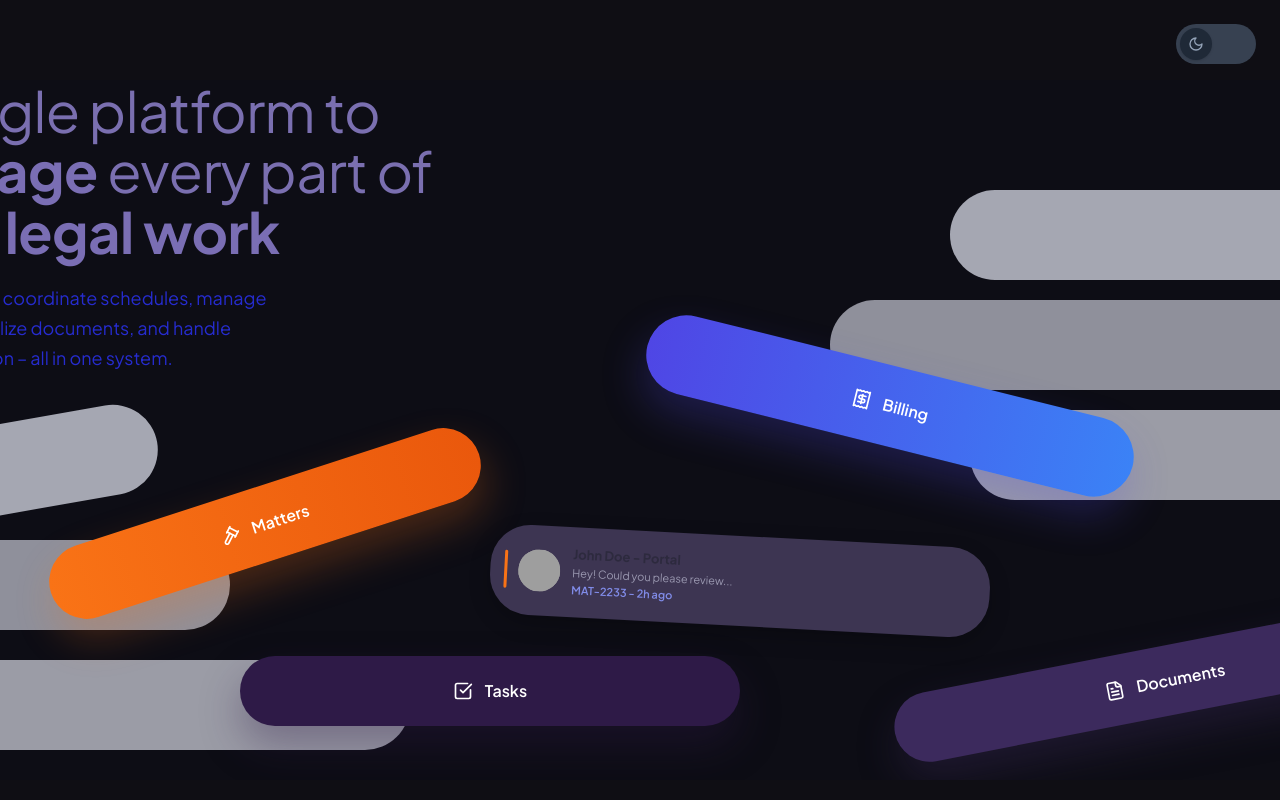
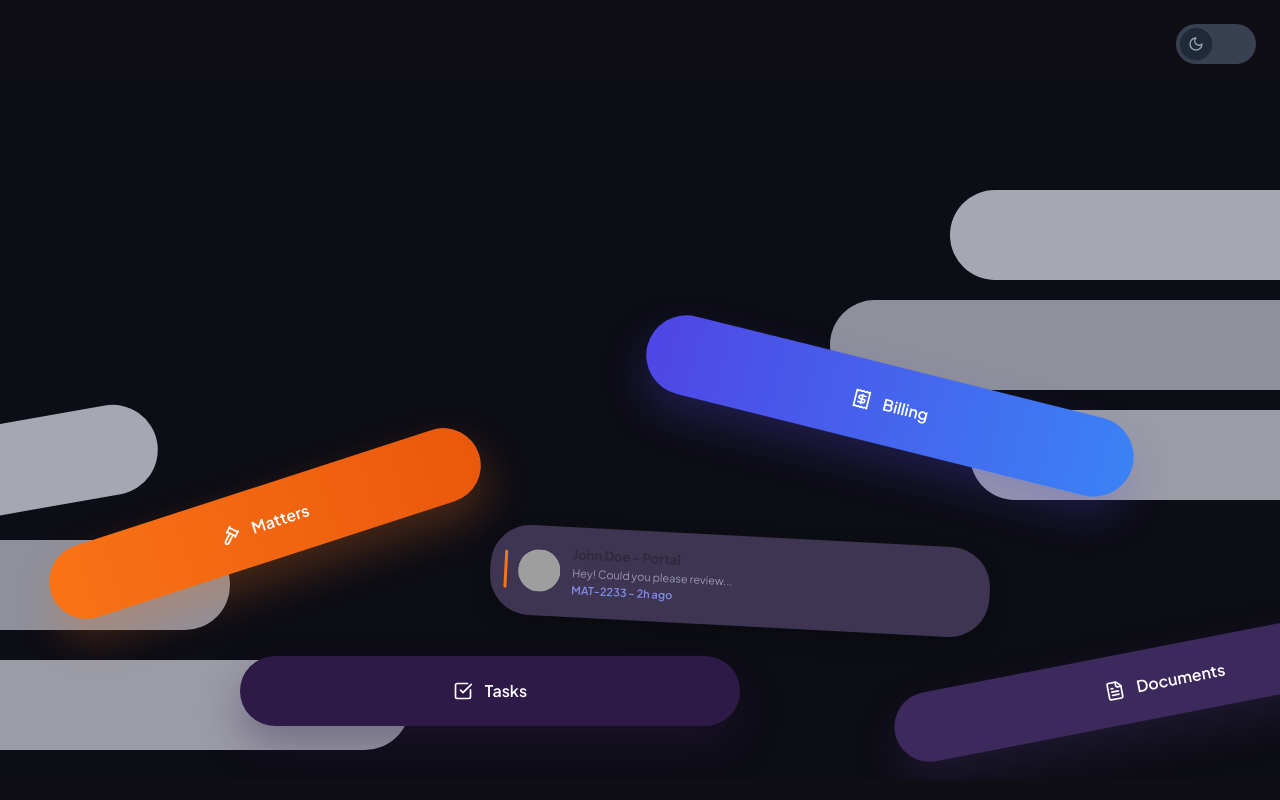
Before and after one commit to piyushthawale19/praava-legal, a Next.js app: page / in a window 1280 px wide. Built offline with nearby package versions, Linux system fonts and the light colour scheme; grey boxes are pictures that could not be loaded.

Commit message:
feat: add staggered word reveal animations to HeroSection and FloatingCard components

```diff
--- a/src/app/globals.css
+++ b/src/app/globals.css
@@ -70,3 +70,85 @@ body {
   animation: fade-in-up 0.6s 0.35s ease-out forwards;
   opacity: 0;
 }
+
+/* Staggered word reveal animation */
+@keyframes word-reveal {
+  0% {
+    opacity: 0;
+    transform: translateY(20px);
+    filter: blur(8px);
+  }
+  100% {
+    opacity: 1;
+    transform: translateY(0);
+    filter: blur(0);
+  }
+}
+
+.animate-word {
+  display: inline-block;
+  opacity: 0;
+  animation: word-reveal 0.6s ease-out forwards;
+}
+
+.animate-word-d1 {
+  animation-delay: 0.1s;
+}
+.animate-word-d2 {
+  animation-delay: 0.3s;
+}
+.animate-word-d3 {
+  animation-delay: 0.5s;
+}
+.animate-word-d4 {
+  animation-delay: 0.7s;
+}
+.animate-word-d5 {
+  animation-delay: 0.9s;
+}
+.animate-word-d6 {
+  animation-delay: 1.1s;
+}
+.animate-word-d7 {
+  animation-delay: 1.3s;
+}
+.animate-word-d8 {
+  animation-delay: 1.5s;
+}
+.animate-word-d9 {
+  animation-delay: 1.7s;
+}
+.animate-word-d10 {
+  animation-delay: 2.1s;
+}
+.animate-word-d11 {
+  animation-delay: 2.35s;
+}
+.animate-word-d12 {
+  animation-delay: 2.6s;
+}
+.animate-word-d13 {
+  animation-delay: 2.85s;
+}
+.animate-word-d14 {
+  animation-delay: 3.1s;
+}
+.animate-word-d15 {
+  animation-delay: 3.35s;
+}
+
+@keyframes paragraph-reveal {
+  0% {
+    opacity: 0;
+    transform: translateY(14px);
+  }
+  100% {
+    opacity: 1;
+    transform: translateY(0);
+  }
+}
+
+.animate-paragraph {
+  opacity: 0;
+  animation: paragraph-reveal 0.7s 2.1s ease-out forwards;
+}
--- a/src/components/hero/FloatingCard.tsx
+++ b/src/components/hero/FloatingCard.tsx
@@ -77,7 +77,7 @@ export function FloatingCard(props: FloatingCardProps) {
     const { rotation, avatarSrc, title, message, meta, className = "", style } = props;
     return (
       <div
-        className={`flex items-center gap-[12px] rounded-[40px] bg-[#938ce2] px-[14px] py-[12px] text-[#1F1F1F] shadow-[0_12px_30px_rgba(140,120,180,0.2)] transition-all duration-200 hover:-translate-y-1 hover:scale-[1.02] hover:shadow-[0_14px_32px_-4px_rgba(140,120,180,0.3)] dark:bg-[#3d3552] dark:text-[#e0ddf0] dark:shadow-[0_8px_24px_-4px_rgba(0,0,0,0.3)] ${className}`}
+        className={`pointer-events-auto cursor-pointer flex items-center gap-[12px] rounded-[40px] bg-[#938ce2] px-[14px] py-[12px] text-[#1F1F1F] shadow-[0_12px_30px_rgba(140,120,180,0.2)] transition-all duration-500 ease-out hover:-translate-y-2 hover:scale-[1.05] hover:brightness-110 hover:shadow-[0_20px_50px_-4px_rgba(140,120,180,0.5)] dark:bg-[#3d3552] dark:text-[#e0ddf0] dark:shadow-[0_8px_24px_-4px_rgba(0,0,0,0.3)] dark:hover:shadow-[0_20px_50px_-4px_rgba(140,120,180,0.35)] ${className}`}
         style={{
           width: 500,
           minHeight: 90,
@@ -117,7 +117,7 @@ export function FloatingCard(props: FloatingCardProps) {
 
   return (
     <div
-      className={`flex items-center justify-center gap-3 text-base font-semibold text-white transition-all duration-200 hover:-translate-y-1 hover:scale-[1.02] hover:shadow-lg ${className}`}
+      className={`pointer-events-auto cursor-pointer flex items-center justify-center gap-3 text-base font-semibold text-white transition-all duration-500 ease-out hover:-translate-y-2 hover:scale-[1.06] hover:brightness-125 ${className}`}
       style={{
         width: s.width,
         height: s.height,
@@ -129,6 +129,14 @@ export function FloatingCard(props: FloatingCardProps) {
         transform: `rotate(${rotation}deg)`,
         ...style,
       }}
+      onMouseEnter={(e) => {
+        const el = e.currentTarget;
+        const shadowColor = s.shadow?.match(/rgba?\([^)]+\)/)?.[0] ?? 'rgba(0,0,0,0.3)';
+        el.style.boxShadow = `0 25px 60px ${shadowColor}, 0 0 30px ${shadowColor}`;
+      }}
+      onMouseLeave={(e) => {
+        e.currentTarget.style.boxShadow = s.shadow ?? '';
+      }}
     >
       <Icon className="h-5 w-5 shrink-0" strokeWidth={2} />
       <span>{label}</span>
--- a/src/components/hero/HeroSection.tsx
+++ b/src/components/hero/HeroSection.tsx
@@ -26,28 +26,29 @@ export function HeroSection() {
         <div className="absolute  left-[-160px] w-[560px] hidden lg:block">
           <h1 className="text-[56px] leading-[1.08] tracking-[-0.5px] font-medium text-[#6B5CA5]">
             <span className="block font-normal text-[#7A6FB0]">
-              A single platform to
+              <span className="animate-word animate-word-d1">A</span>{" "}
+              <span className="animate-word animate-word-d2">single</span>{" "}
+              <span className="animate-word animate-word-d3">platform</span>{" "}
+              <span className="animate-word animate-word-d4">to</span>
             </span>
             <span className="block font-bold">
-              <a href="#"className="font-bold text-[#7a6eb4]">manage</a> <a href="" className=" font-normal text-[#7A6FB0]">every part of</a>
+              <span className="animate-word animate-word-d5 font-bold text-[#7a6eb4]">manage</span>{" "}
+              <span className="animate-word animate-word-d6 font-normal text-[#7A6FB0]">every</span>{" "}
+              <span className="animate-word animate-word-d7 font-normal text-[#7A6FB0]">part of</span>
             </span>
-            {/* <span className="block font-bold text-[#7a6eb4]">
-              manage
-            </span> */}
-            {/* <span className="block font-normal text-[#7A6FB0]">
-              every part of your
-            </span> */}
-
             <span className="block font-bold">
-              <a href="#"className="font-normal text-[#7A6FB0]">your</a> <a href="" className=" font-bold text-[#7a6eb4]">legal work</a>
+              <span className="animate-word animate-word-d8 font-normal text-[#7A6FB0]">your</span>{" "}
+              <span className="animate-word animate-word-d9 font-bold text-[#7a6eb4]">legal work</span>
             </span>
-
-
           </h1>
 
           <p className="mt-[22px] text-[18px] leading-[1.65] text-[#262ccf] max-w-[400px]">
-            Track matters, coordinate schedules, manage clients,
-            centralize documents, and handle communication – all in one system.
+            <span className="animate-word animate-word-d10">Track matters,</span>{" "}
+            <span className="animate-word animate-word-d11">coordinate schedules,</span>{" "}
+            <span className="animate-word animate-word-d12">manage clients,</span>{" "}
+            <span className="animate-word animate-word-d13">centralize documents,</span>{" "}
+            <span className="animate-word animate-word-d14">and handle communication</span>{" "}
+            <span className="animate-word animate-word-d15">– all in one system.</span>
           </p>
         </div>
 
```
